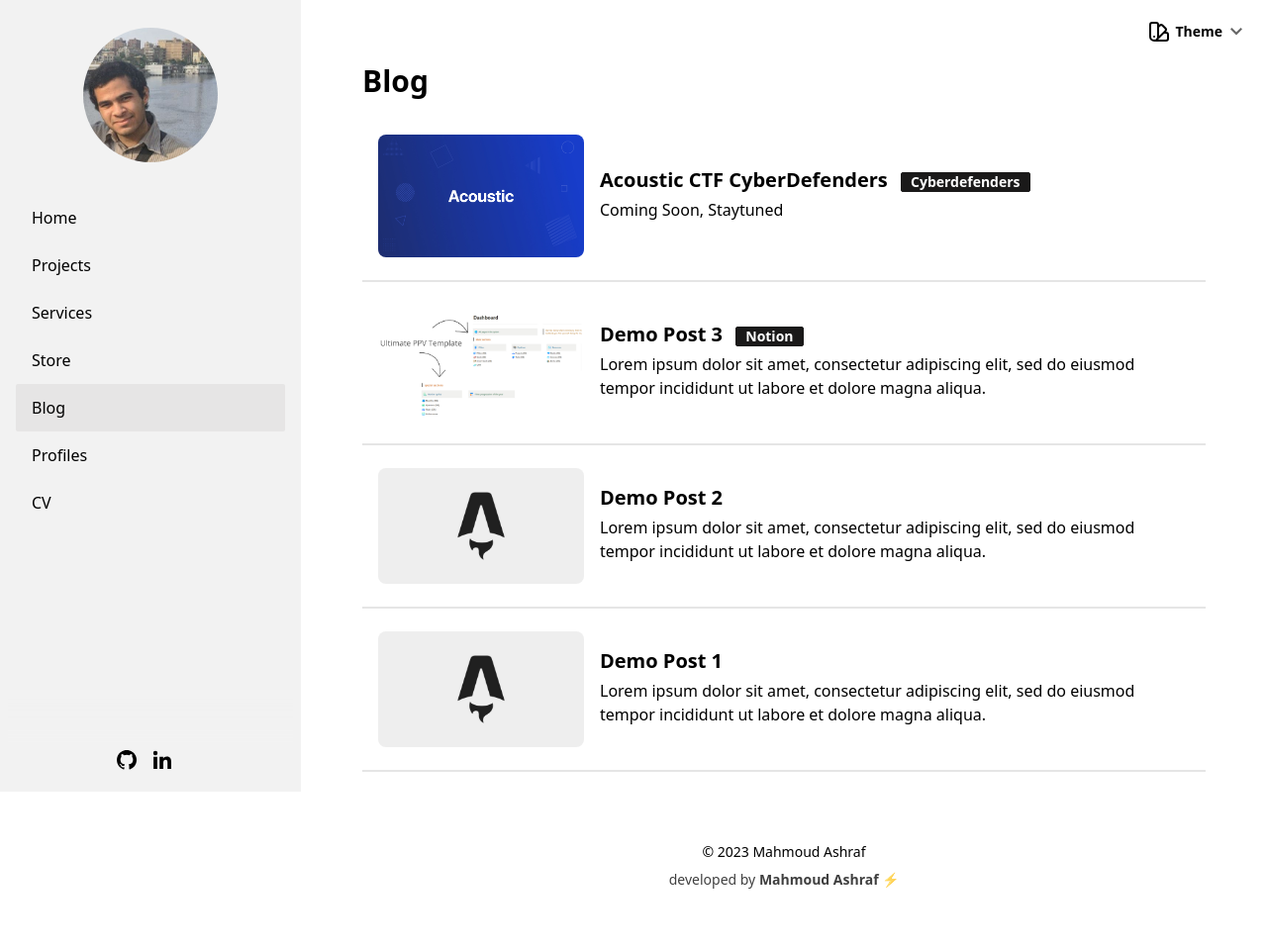
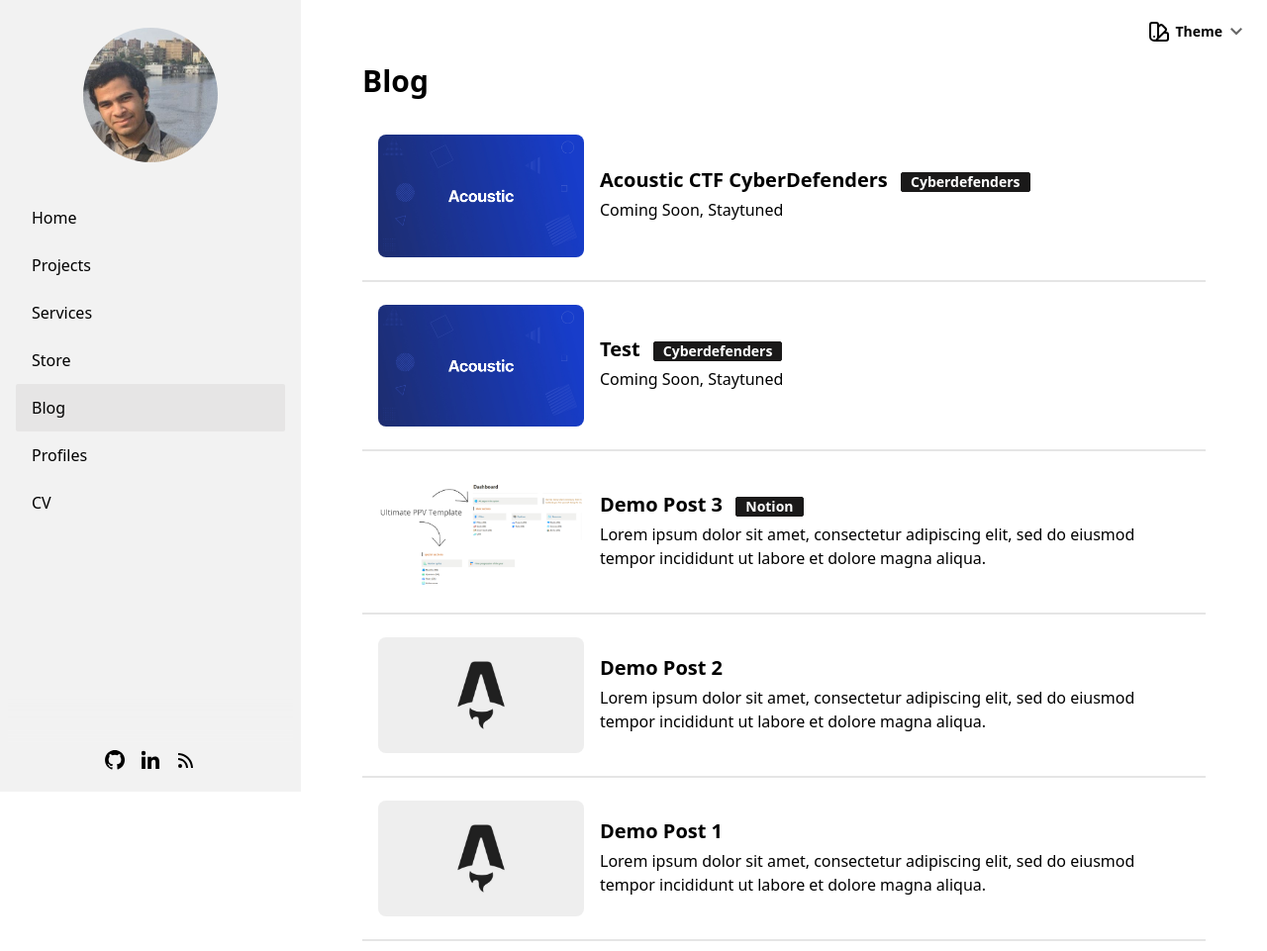
Before and after one commit to m-1226/my_website, an Astro site: page /blog in a window 1280 px wide. Shown: the top 961 px of the page at 99% size. Before the commit the page ends 919 px from the top, so only its background shows below. Built offline with nearby package versions, Linux system fonts and the light colour scheme; Astro itself is replaced by a stand-in of ours.

Commit message:
make a test post for the rss feed

```diff
--- a/src/components/SideBarFooter.astro
+++ b/src/components/SideBarFooter.astro
@@ -9,6 +9,7 @@
   <a
     href="https://github.com/m-1226"
     target="_blank"
+    class="mx-3"
     aria-label="Github"
     title="Github"
   >
@@ -28,7 +29,6 @@
   <a
     href="https://www.linkedin.com/in/mahmoud-ashraf-yahia/"
     target="_blank"
-    class="mx-3"
     aria-label="Linkedin"
     title="Linkedin"
   >
@@ -43,4 +43,15 @@
       ></path>
     </svg>
   </a>
+  <a href="/rss.xml" target="_blank" class="mx-3" aria-label="RSS Feed" title="RSS Feed">
+    <svg
+        xmlns="http://www.w3.org/2000/svg"
+        width="24"
+        height="24"
+        viewBox="0 0 24 24"
+        style="fill: currentColor;transform: ;msFilter:;"
+        ><path d="M19 20.001C19 11.729 12.271 5 4 5v2c7.168 0 13 5.832 13 13.001h2z"></path><path
+            d="M12 20.001h2C14 14.486 9.514 10 4 10v2c4.411 0 8 3.589 8 8.001z"></path><circle cx="6" cy="18" r="2"
+        ></circle>
+    </svg>
 </div>
--- /dev/null
+++ b/src/content/blog/post5.md
@@ -0,0 +1,7 @@
+---
+title: "Test"
+description: "Coming Soon, Staytuned"
+pubDate: "July 26 2023"
+heroImage: "/Acoustic.jpg"
+badge: "Cyberdefenders"
+---
```
